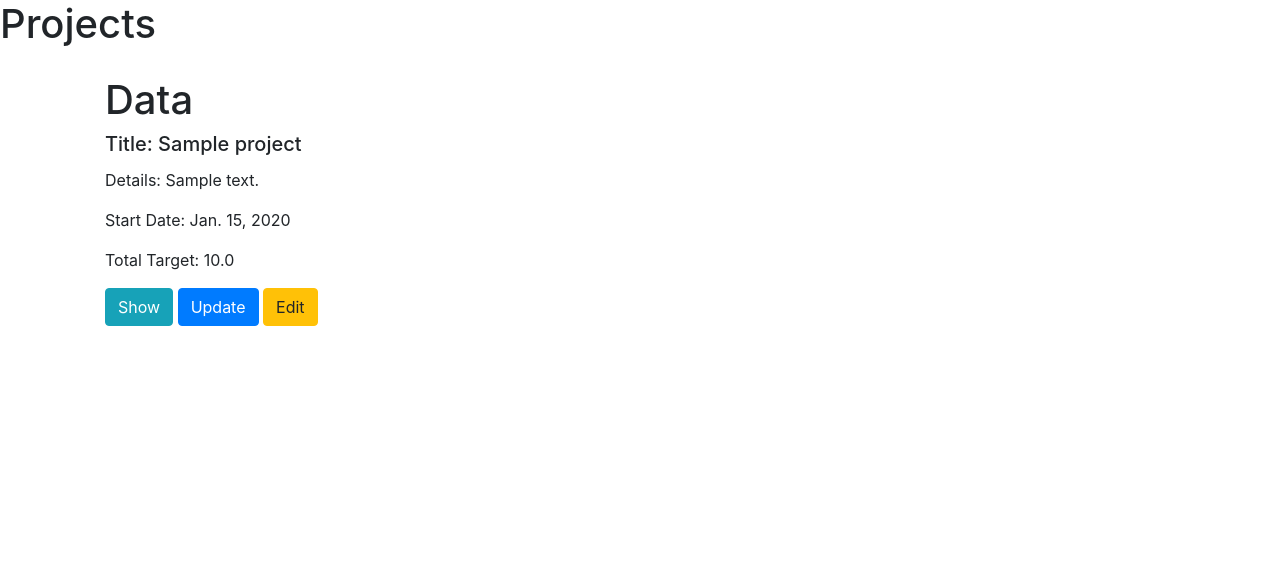
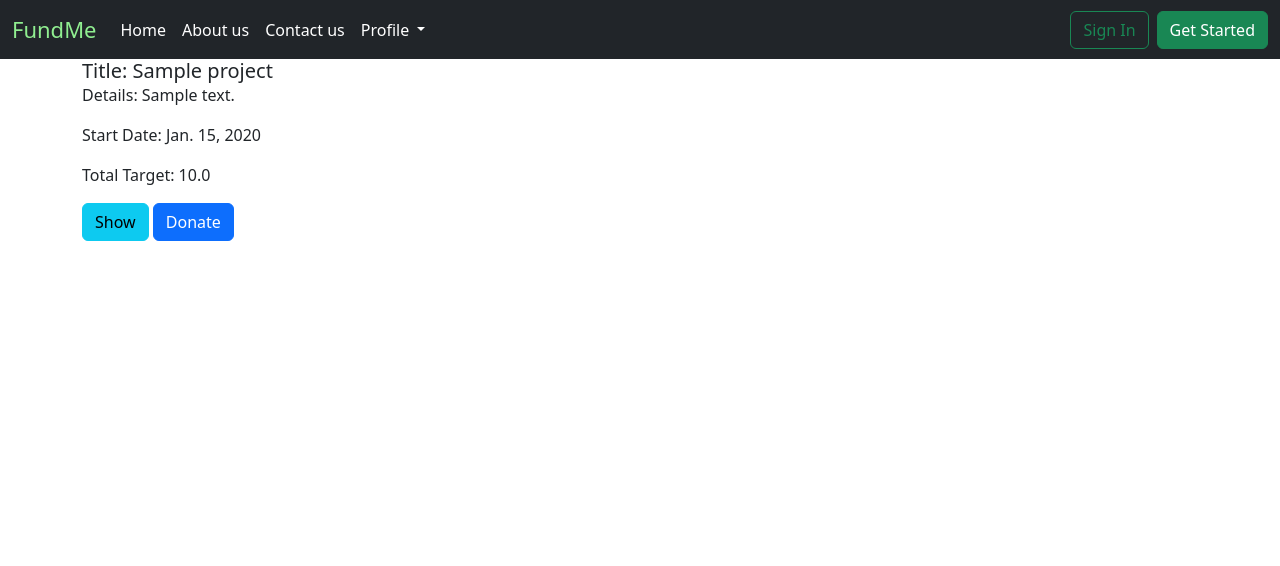
Before and after one commit to ahmeddmahmoud/Crowd-Funding-Django, a Django app: page /project/ in a window 1280 px wide. Shown: the top 566 px of the page. Run offline with Django 5.2, Linux system fonts and the light colour scheme; tables that the repository leaves empty hold one stand-in row (values such as "Sample post"); some libraries are stand-ins or nearby versions.

Commit message:
edit in list

```diff
--- a/crowdFunding/project/templates/project/crud/list.html
+++ b/crowdFunding/project/templates/project/crud/list.html
@@ -1,23 +1,16 @@
-<!DOCTYPE html>
-<html>
-    <head>
-        <link rel="stylesheet" href="https://stackpath.bootstrapcdn.com/bootstrap/4.5.2/css/bootstrap.min.css">
-    </head>
-    <body>
-        <h1>Projects</h1>
+{% extends 'base.html' %}
+{% load static %}
+{% block content %}
         <div class="container">
             {% for project in projects %}
              <div class="card-body">
-                <h1>Data</h1>
                 <h5 class="card-title">Title: {{project.title}}</h5>
                 <p class="card-text">Details: {{project.details}}</p>
                 <p class="card-text">Start Date: {{project.start_date}}</p>
                 <p class="card-text">Total Target: {{project.total_target}}</p>
                 <a href="#" class="btn btn-info">Show</a>
-                <a href="#" class="btn btn-primary">Update</a>
-                <a href="#" class="btn btn-warning">Edit</a>
+                <a href="#" class="btn btn-primary">Donate</a>
             </div>
             {% endfor %}
         </div>
-    </body>
-</html>
+{% endblock %}
--- a/crowdFunding/templates/base.html
+++ b/crowdFunding/templates/base.html
@@ -63,6 +63,8 @@
           </div>
         </div>
       </nav>
+      {% block content %}
+      {% endblock %}
 
       <footer>
         <p> All rights reserved &copy; FundMe 2024 </p>
```
